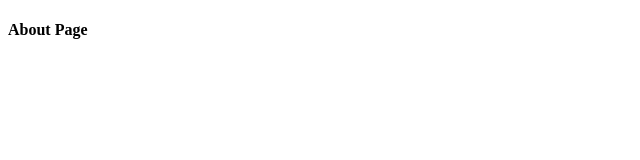
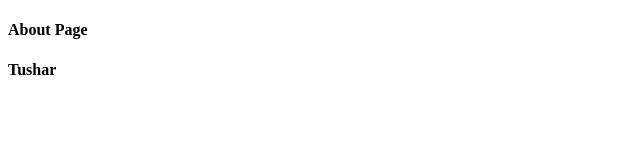
Before and after one commit to Tusharzade2002/icp-8-git-pratice, a plain HTML site: page about.html in a window 1280 px wide. Shown: the full height of the page, 0-640 px from the left. Drawn offline with Linux system fonts and the light colour scheme.

Commit message:
text bold

```diff
--- a/about.html
+++ b/about.html
@@ -7,5 +7,6 @@
 </head>
 <body>
     <h4>About Page</h4>
+     <b>Tushar </b>
 </body>
 </html>
```
